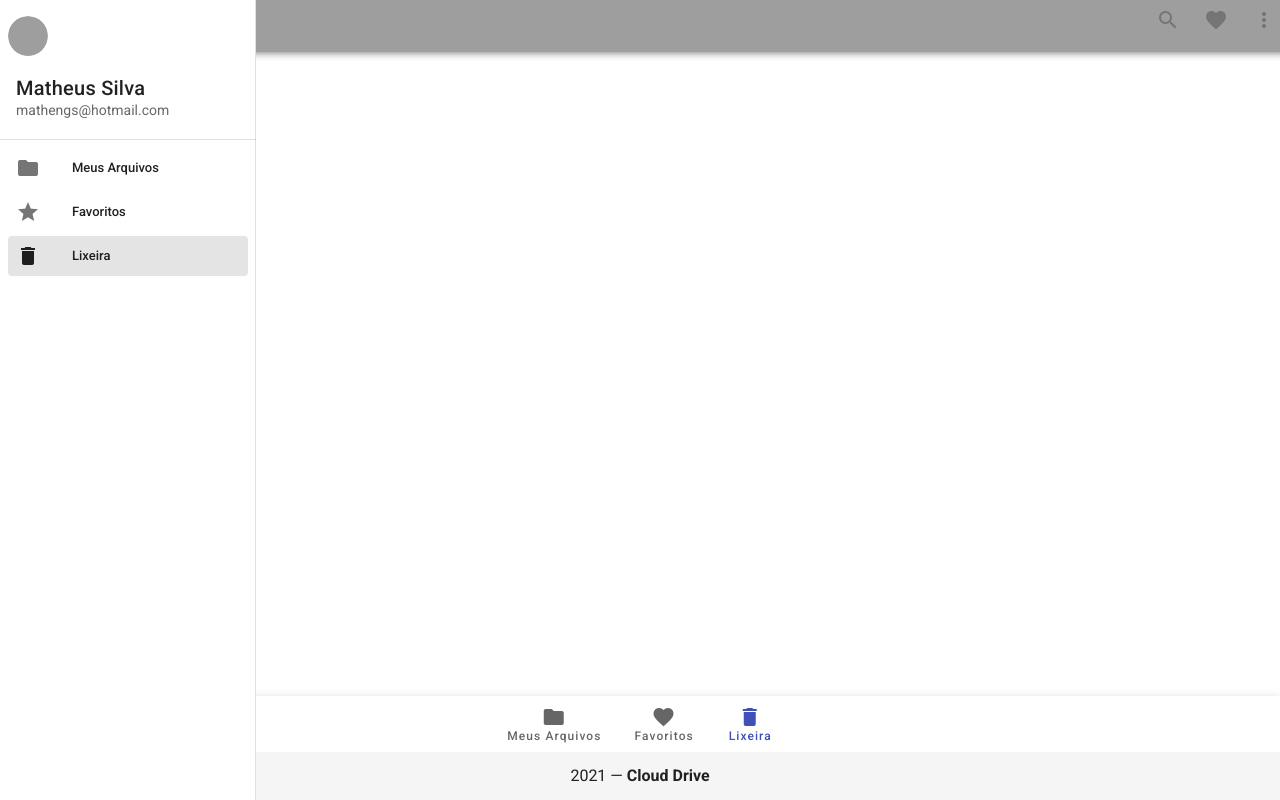
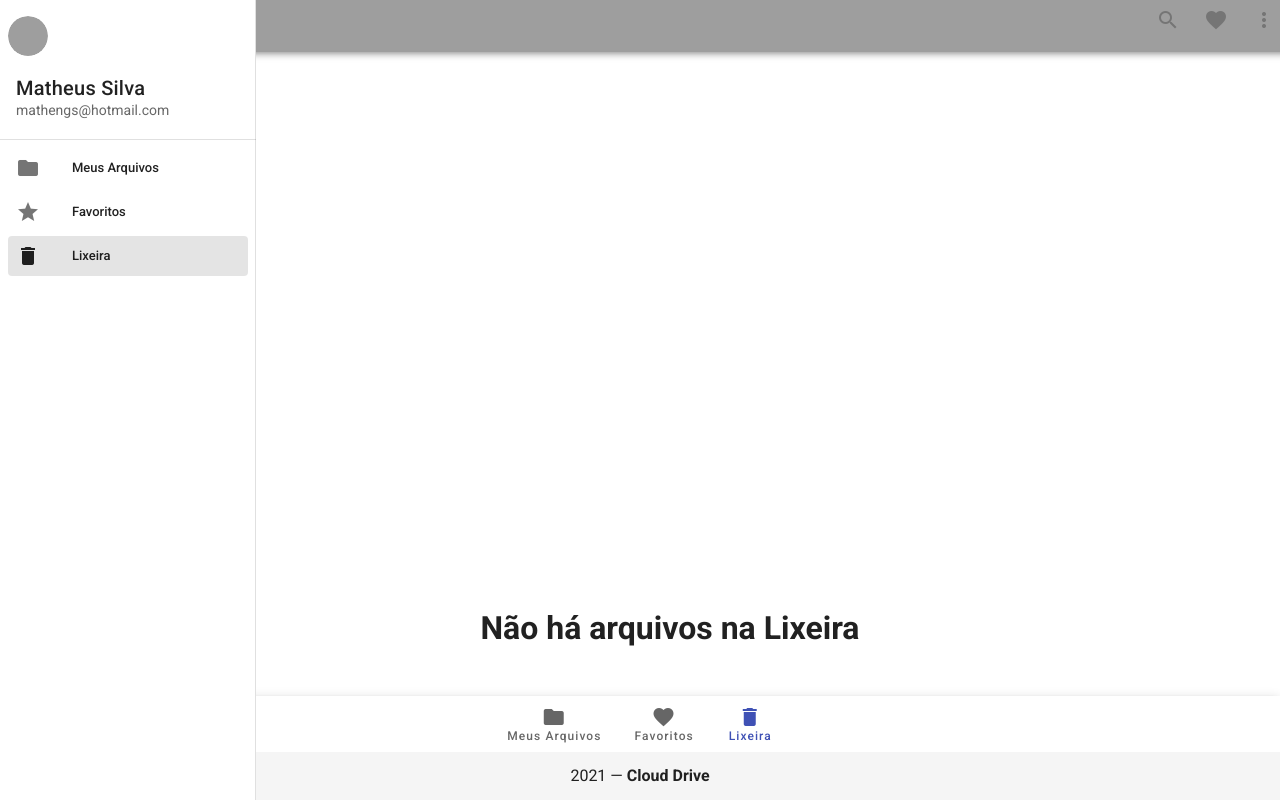
Before and after one commit to Mathenryx/vue-js, a Vue app: page /bin in a window 1280 px wide. Built offline with nearby package versions, Linux system fonts and the light colour scheme; grey boxes are pictures that could not be loaded.

Commit message:
ajusted routes

```diff
--- a/src/components/Card.vue
+++ b/src/components/Card.vue
@@ -1,5 +1,5 @@
 <template>
-<div style="padding-top:8%; padding-bottom:8%">
+<div>
   <v-card
     :loading="loading"
     class="mx-auto"
--- a/src/views/Bin.vue
+++ b/src/views/Bin.vue
@@ -1,5 +1,10 @@
 <template>
-<v-card></v-card>
+<div style="margin:2%">
+    <div style="text-align:center; padding-bottom: 20px">
+      <h1>Não há arquivos na Lixeira</h1>
+    </div>
+  <v-card></v-card>
+</div>
 </template>
 
 <script>
--- a/src/views/Favorites.vue
+++ b/src/views/Favorites.vue
@@ -1,4 +1,8 @@
 <template>
+<div style="margin:2%">
+    <div style="text-align:center; padding-bottom: 20px">
+      <h1>Favoritos</h1>
+    </div>
   <v-row>
     <v-col
       v-for="file in files"
@@ -10,6 +14,7 @@
       <Card :file="file"></Card>
     </v-col>
   </v-row>
+</div>
 </template>
 
 <script>
--- a/src/views/MyFiles.vue
+++ b/src/views/MyFiles.vue
@@ -1,4 +1,9 @@
 <template>
+  <div style="margin:2%">
+    <div style="text-align:center; padding-bottom: 20px">
+      <h1>Meus Arquivos</h1>
+    </div>
+
   <v-row>
     <v-col
       v-for="file in files"
@@ -10,6 +15,7 @@
       <Card :file="file"></Card>
     </v-col>
   </v-row>
+  </div>
 </template>
 
 <script>
```
